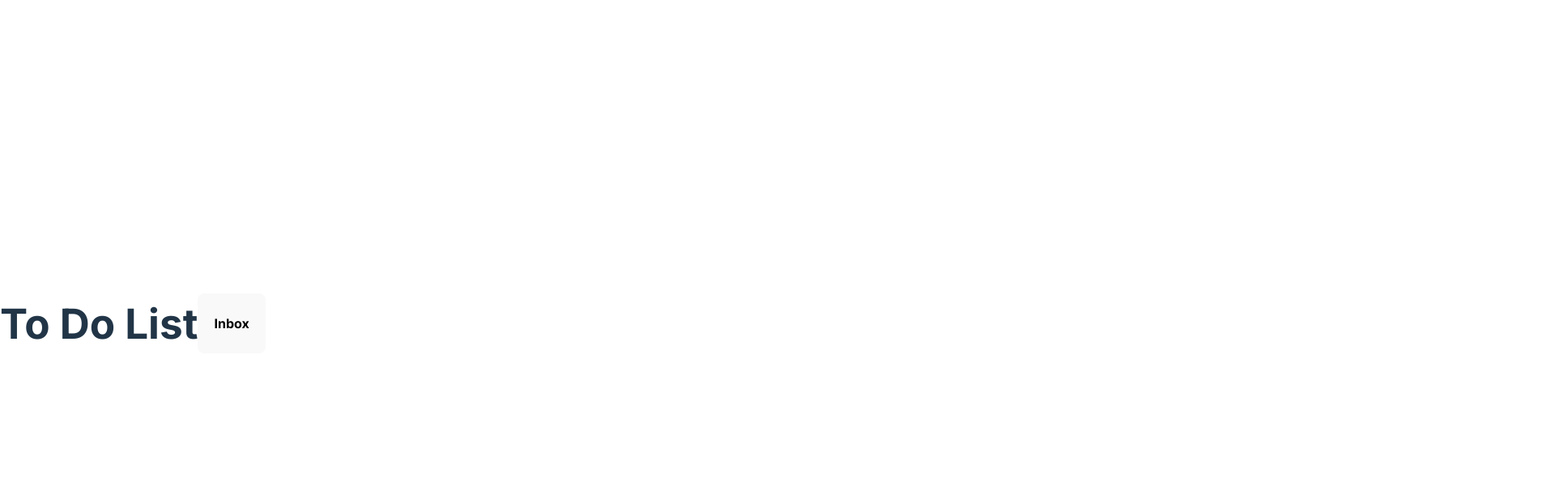
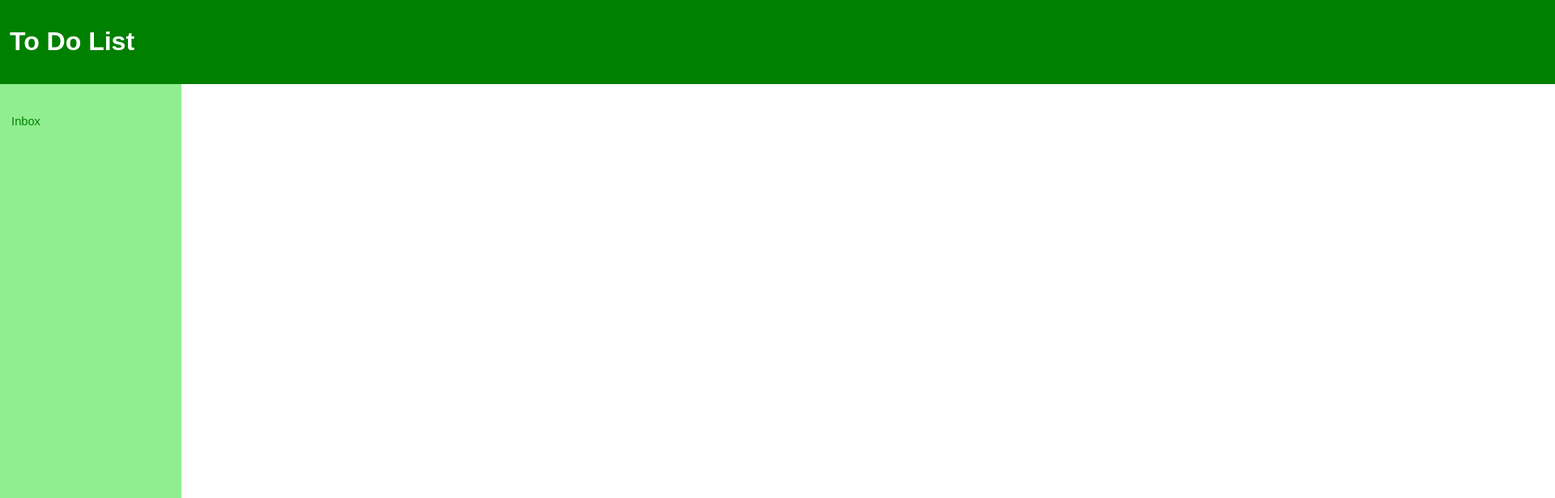
Before and after one commit to mjmealey/to-do-list, a website built with Vite: page to-do-list/index.html in a window 1280 px wide. Shown: the top 616 px of the page at 81% size, 1920 px wide, since content can reach past the window. Built offline with nearby package versions, Linux system fonts and the light colour scheme; a web font is replaced by a local one.

Commit message:
sidebar, buttons, and  button text stylized

```diff
--- a/to-do-list/src/style.css
+++ b/to-do-list/src/style.css
@@ -1,97 +1,56 @@
-:root {
-  font-family: Inter, system-ui, Avenir, Helvetica, Arial, sans-serif;
-  line-height: 1.5;
-  font-weight: 400;
-
-  color-scheme: light dark;
-  color: rgba(255, 255, 255, 0.87);
-  background-color: #242424;
-
-  font-synthesis: none;
-  text-rendering: optimizeLegibility;
-  -webkit-font-smoothing: antialiased;
-  -moz-osx-font-smoothing: grayscale;
-  -webkit-text-size-adjust: 100%;
+body {
+  overflow: hidden;
+}
+header {
+  color: white;
+  display: flex;
+  position: relative;
+  right: 0.5rem;
+  bottom: 0.5rem;
+  width: 160rem;
+  background-color: green;
 }
 
-a {
-  font-weight: 500;
-  color: #646cff;
-  text-decoration: inherit;
-}
-a:hover {
-  color: #535bf2;
+#logo {
+  margin-right: auto;
+  font-family: "Gabarito", sans-serif;
+  padding:12px;
 }
 
-body {
-  margin: 0;
+nav {
   display: flex;
-  place-items: center;
-  min-width: 320px;
-  min-height: 100vh;
+  align-items: center;
+  gap: 20px;
+  padding: 20px;
 }
 
-h1 {
-  font-size: 3.2em;
-  line-height: 1.1;
+#sidebar {
+  display: flex;
+  flex-direction: column;
+  background-color: lightgreen;
+  width: 11.5rem;
+  height: 80rem;
+  position: relative;
+  bottom: 0.5rem;
+  right: 0.5rem;
 }
 
-#app {
-  max-width: 1280px;
-  margin: 0 auto;
-  padding: 2rem;
-  text-align: center;
+.navBtn {
+    background-color: lightgreen;
+    border-style:solid;
+    border-color:lightgreen;
+    color:green;
+    cursor:pointer;
+    width:14.02rem;
 }
 
-.logo {
-  height: 6em;
-  padding: 1.5em;
-  will-change: filter;
-  transition: filter 300ms;
-}
-.logo:hover {
-  filter: drop-shadow(0 0 2em #646cffaa);
-}
-.logo.vanilla:hover {
-  filter: drop-shadow(0 0 2em #3178c6aa);
+.navBtn:hover {
+    border-color:#e6ffe6;
+    background-color: #e6ffe6;
 }
 
-.card {
-  padding: 2em;
+.tabText {
+    position:relative;
+    right:5rem;
+    font-size:1.1em;
 }
-
-.read-the-docs {
-  color: #888;
-}
-
-button {
-  border-radius: 8px;
-  border: 1px solid transparent;
-  padding: 0.6em 1.2em;
-  font-size: 1em;
-  font-weight: 500;
-  font-family: inherit;
-  background-color: #1a1a1a;
-  cursor: pointer;
-  transition: border-color 0.25s;
-}
-button:hover {
-  border-color: #646cff;
-}
-button:focus,
-button:focus-visible {
-  outline: 4px auto -webkit-focus-ring-color;
-}
-
-@media (prefers-color-scheme: light) {
-  :root {
-    color: #213547;
-    background-color: #ffffff;
-  }
-  a:hover {
-    color: #747bff;
-  }
-  button {
-    background-color: #f9f9f9;
-  }
-}
```
